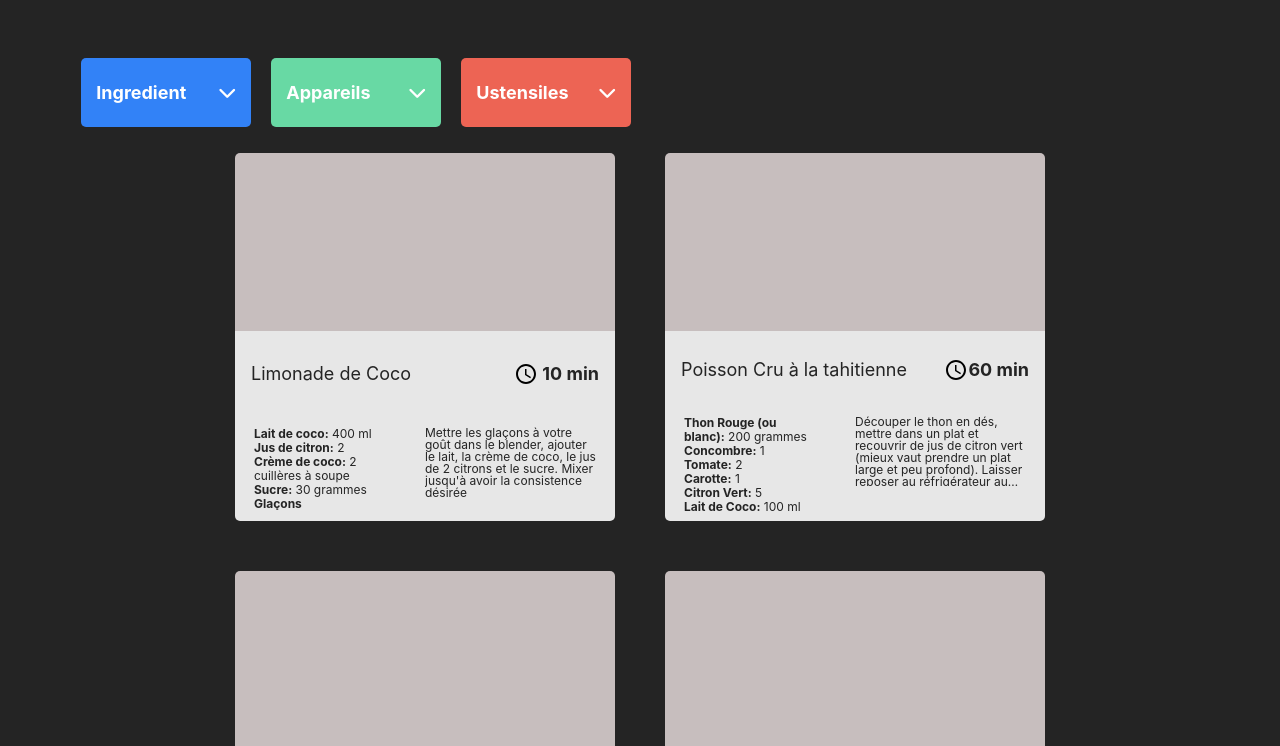
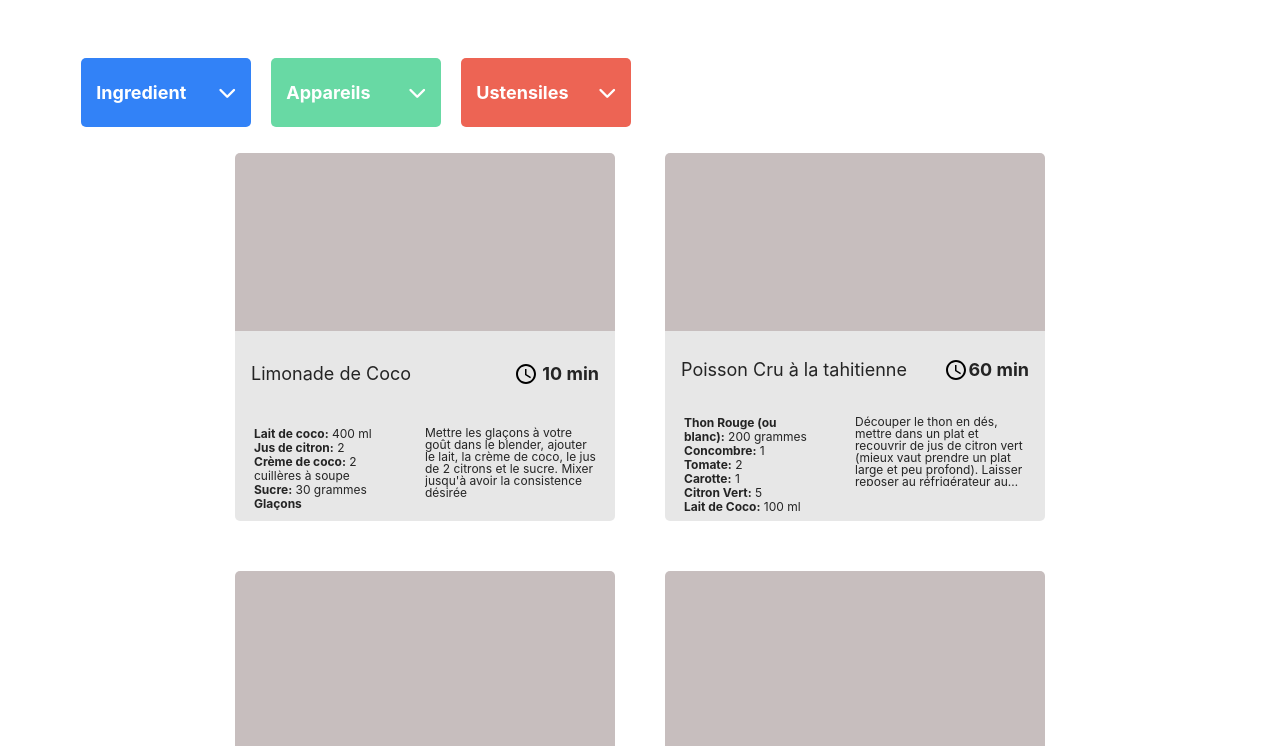
Before and after one commit to Naitchi/Projet-7_Les-Petits-Plats, a website built with Vite: page index.html in a window 1280 px wide. Shown: the part 223-969 px from the top of the page. Built offline with nearby package versions, Linux system fonts and the light colour scheme.

Commit message:
disable dark background

```diff
--- a/style.css
+++ b/style.css
@@ -227,9 +227,7 @@ header {
   line-height: 24px;
   font-weight: 400;
 
-  color-scheme: light dark;
   color: rgba(255, 255, 255, 0.87);
-  background-color: #242424;
 
   font-synthesis: none;
   text-rendering: optimizeLegibility;
```
